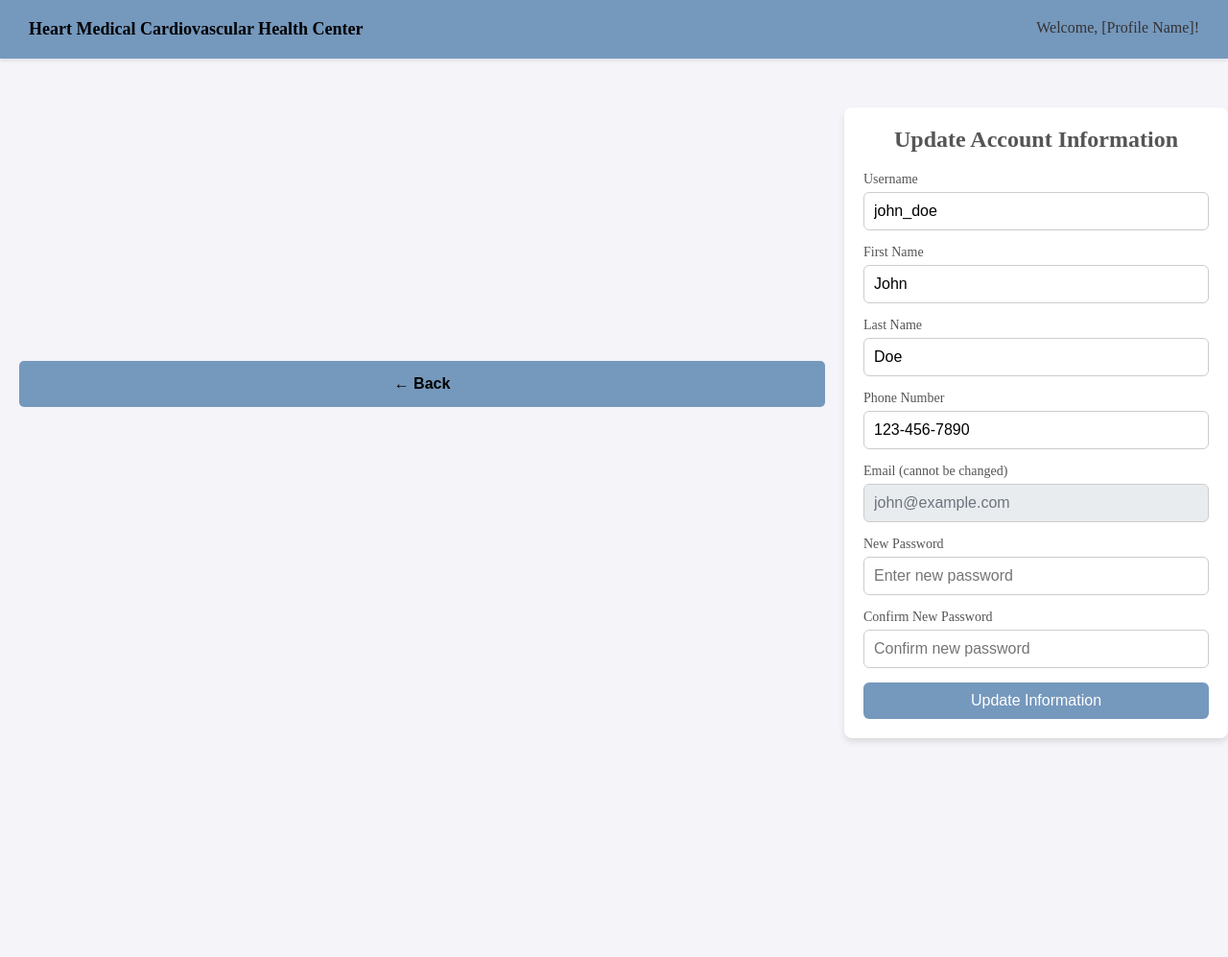
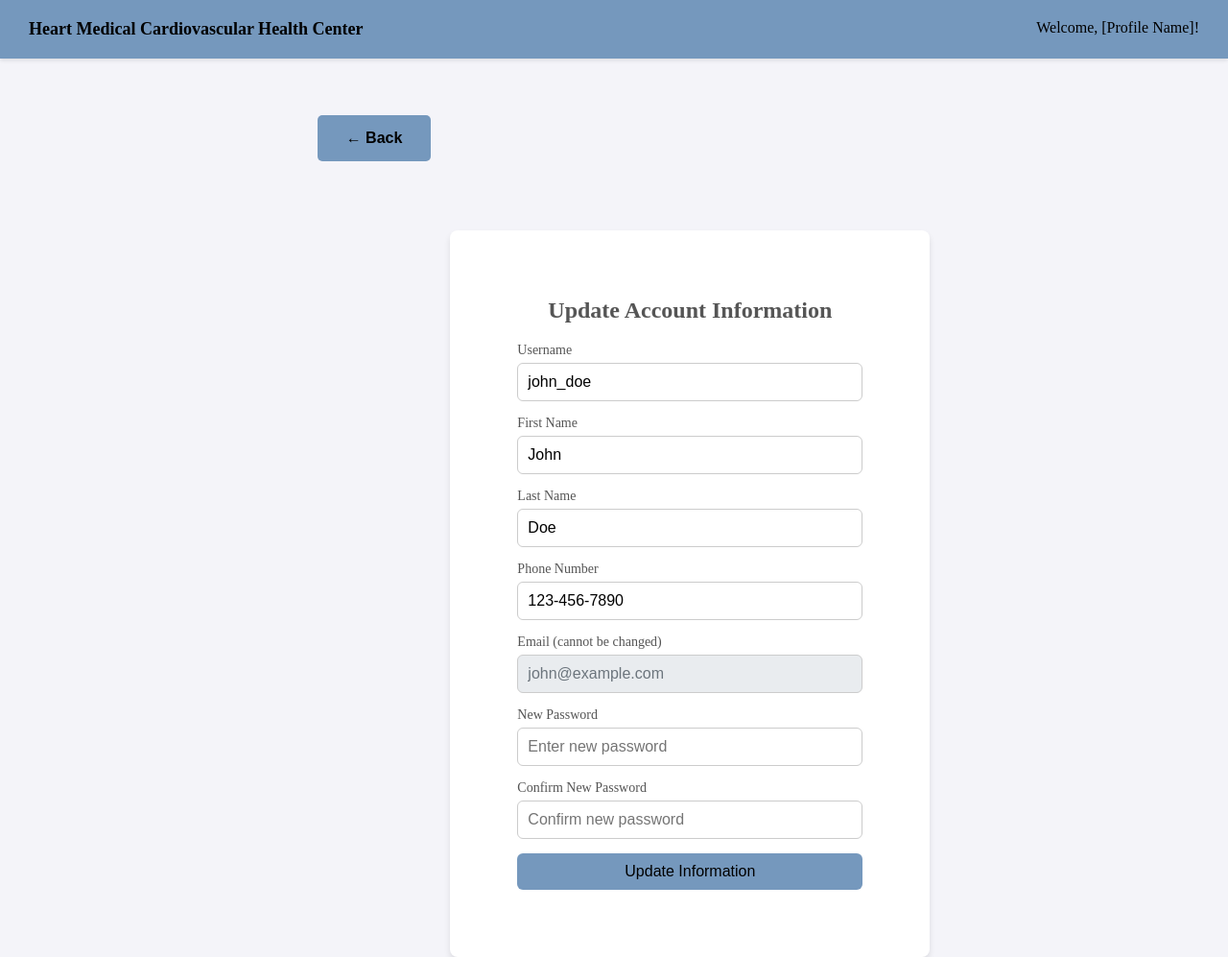
Before and after one commit to aliciaaenriquezz/ECE413-Heart-Rate-Monitoring, a web app: file public/updateaccount.html in a window 1280 px wide. Shown: the whole page at 96% size. Before the commit the page ends 773 px from the top, so only its background shows below. Run offline with its HTML, style and script files only (its server is not run), Linux system fonts and the light colour scheme; some libraries are stand-ins or nearby versions.

Commit message:
changes to back button placement in html pages

```diff
--- a/public/stylesheets/updateaccount.css
+++ b/public/stylesheets/updateaccount.css
@@ -10,24 +10,11 @@ body {
     color: #333;
     display: flex;
     justify-content: center;
-    align-items: center;
+    align-items: flex-start; /* Change from center to prevent overlap with the fixed header */
     min-height: 100vh;
+    padding-top: 100px; /* Add padding to avoid content being hidden under the header */
 }
 
-.container {
-    margin-top: 80px;
-    background-color: #ffffff;
-    border-radius: 8px;
-    box-shadow: 0 4px 6px rgba(0, 0, 0, 0.1);
-    max-width: 400px;
-    width: 100%;
-    padding: 20px;
-}
-
-.header {
-    text-align: center;
-    margin-bottom: 20px;
-}
 header {
     position: fixed; /* Make the header fixed */
     top: 0; /* Anchor it to the top */
@@ -45,10 +32,55 @@ header h1 {
     color: #000000; /* White text for better contrast */
     font-weight: bold;
 }
+
+.profile-name {
+    text-align: left;
+    font-size: 16px;
+    color: #000000; /* Softer color for the welcome message */
+}
+
+.container {
+    margin-top: 140px;
+    background-color: #ffffff;
+    border-radius: 8px;
+    box-shadow: 0 4px 6px rgba(0, 0, 0, 0.1);
+    max-width: 500px;
+    width: 100%;
+    padding: 70px;
+}
+
+.header {
+    text-align: center;
+    margin-bottom: 20px;
+}
+
 .header h1 {
     font-size: 24px;
     color: #555;
 }
+
+.daily-stats {
+    margin-top: 20px;
+}
+
+.day {
+    display: flex;
+    justify-content: space-between;
+    padding: 10px;
+    background-color: #f9f9f9;
+    border-radius: 6px;
+    margin-bottom: 10px;
+}
+
+.day:nth-child(even) {
+    background-color: #e9e9e9;
+}
+
+.day span {
+    font-weight: bold;
+    color: #555;
+}
+
 
 .form-group {
     margin-bottom: 15px;
@@ -78,10 +110,8 @@ input[readonly] {
 }
 
 button {
-    width: 100%;
-    padding: 10px 20px;
     background-color: #7598bd;
-    color: white;
+    color: rgb(0, 0, 0);
     border: none;
     border-radius: 6px;
     font-size: 16px;
@@ -89,8 +119,12 @@ button {
     transition: background-color 0.3s;
 }
 
+.update {
+    width: 100%;
+    padding: 10px 20px;
+}
 button:hover {
-    background-color: #0056b3;
+    background-color: #597492;
 }
 
 .error-message {
--- a/public/updateaccount.html
+++ b/public/updateaccount.html
@@ -67,7 +67,7 @@
                 <div class="error-message" id="confirmPasswordError"></div>
             </div>
             <!-- Submit Button -->
-            <button type="submit">Update Information</button>
+            <button type="submit" class="update" >Update Information</button>
         </form>
 </body>
 </html>
```
Also changed, not shown: public/stylesheets/dailyview.css (+59 -28 lines).
